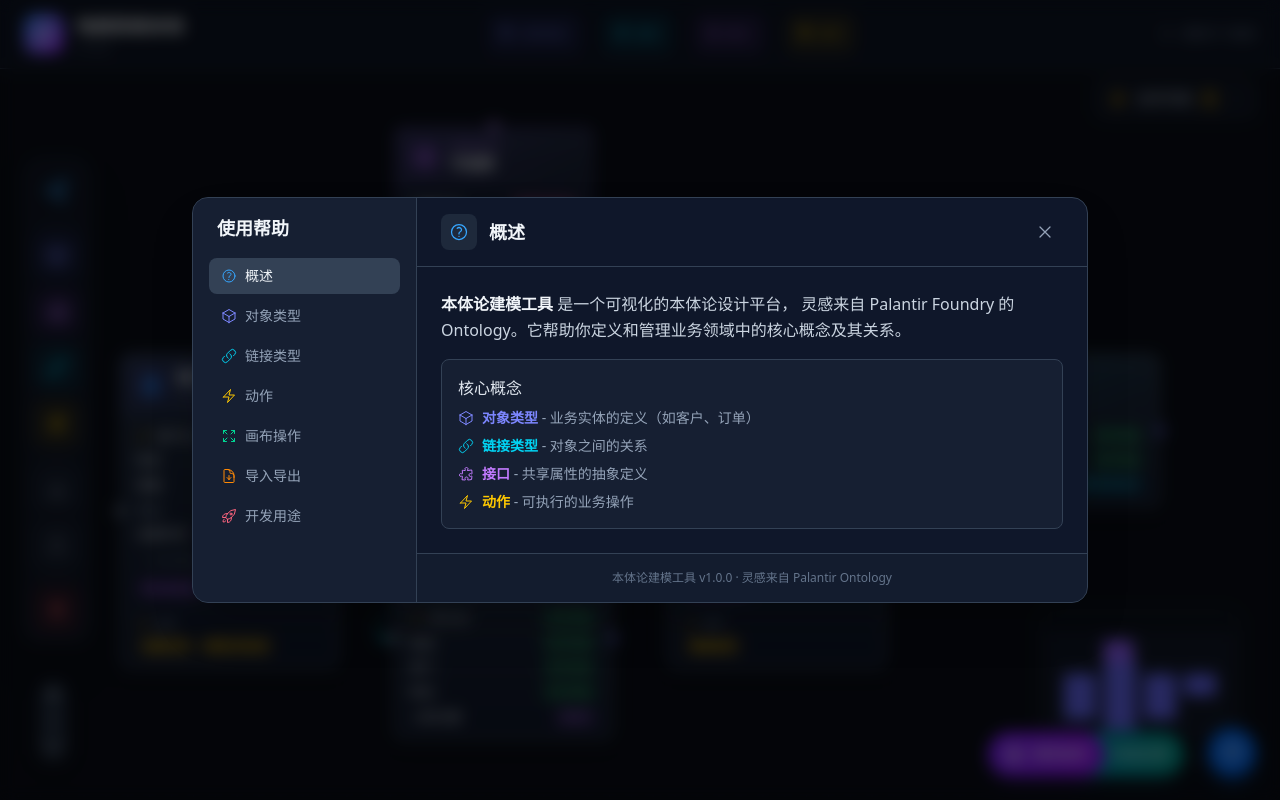
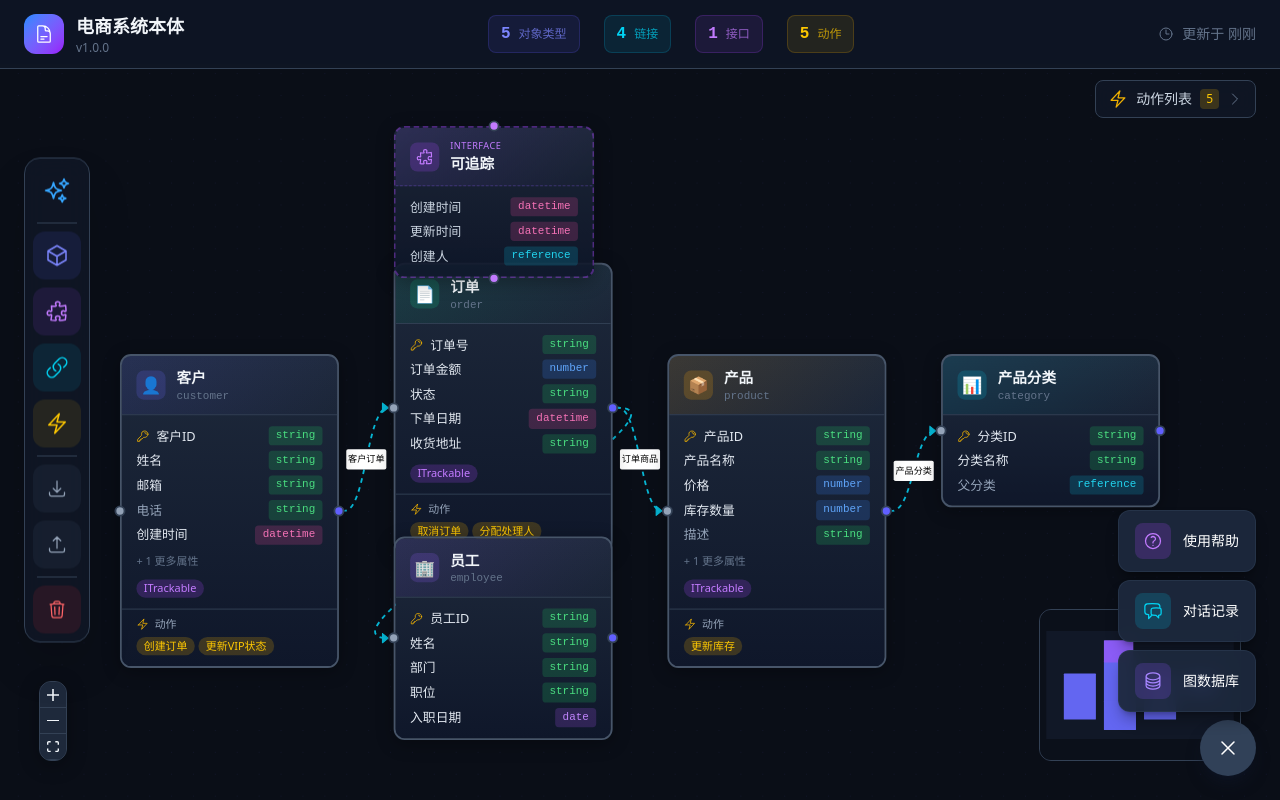
Before and after one commit to Albertsun6/ontology-builder, a React (Vite) app: page / in a window 1280 px wide. Both pictures are taken after a click on the button 1232 px from the left and 752 px from the top of the page. Built offline with nearby package versions, Linux system fonts and the light colour scheme.

Commit message:
feat: 统一悬浮菜单，整合功能入口
- 新增 FloatingMenu 组件替代多个独立按钮
- 点击主按钮展开菜单：帮助、对话记录、图数据库
- 各面板组件改为受控模式
- 菜单项交错动画效果
- 界面更加简洁美观

```diff
--- a/src/App.tsx
+++ b/src/App.tsx
@@ -1,3 +1,4 @@
+import { useState } from 'react';
 import { ReactFlowProvider } from '@xyflow/react';
 import Canvas from './components/Canvas';
 import Header from './components/Header';
@@ -7,8 +8,13 @@ import ActionList from './components/ActionList';
 import HelpGuide from './components/HelpGuide';
 import { ChatlogViewer } from './components/ChatlogViewer';
 import { GraphDatabaseView } from './components/GraphDatabaseView';
+import { FloatingMenu } from './components/FloatingMenu';
 
 function App() {
+  const [showHelp, setShowHelp] = useState(false);
+  const [showChatlog, setShowChatlog] = useState(false);
+  const [showGraphDB, setShowGraphDB] = useState(false);
+
   return (
     <ReactFlowProvider>
       <div className="h-screen w-screen overflow-hidden bg-surface-950">
@@ -19,9 +25,27 @@ function App() {
         <Toolbar />
         <Panel />
         <ActionList />
-        <HelpGuide />
-        <ChatlogViewer />
-        <GraphDatabaseView />
+
+        {/* 悬浮菜单 */}
+        <FloatingMenu
+          onOpenHelp={() => setShowHelp(true)}
+          onOpenChatlog={() => setShowChatlog(true)}
+          onOpenGraphDB={() => setShowGraphDB(true)}
+        />
+
+        {/* 各面板 - 由 FloatingMenu 控制 */}
+        <HelpGuide
+          isOpen={showHelp}
+          onClose={() => setShowHelp(false)}
+        />
+        <ChatlogViewer
+          isOpen={showChatlog}
+          onClose={() => setShowChatlog(false)}
+        />
+        <GraphDatabaseView
+          isOpen={showGraphDB}
+          onClose={() => setShowGraphDB(false)}
+        />
       </div>
     </ReactFlowProvider>
   );
--- a/src/components/ChatlogViewer.tsx
+++ b/src/components/ChatlogViewer.tsx
@@ -323,16 +323,54 @@ const CHATLOG_CONTENT = `# 对话记录
 **状态标签：** ✅完成
 
 ---
+
+## 统一悬浮菜单
+
+**时间戳：** 2025-12-29 04:45
+
+**对话标题：** 将帮助、对话记录、图数据库按钮合并为菜单
+
+**用户需求：**
+把帮助，对话记录，图数据库以菜单的方式呈现
+
+**解决方案：**
+1. 创建 FloatingMenu 组件，点击展开菜单
+2. 菜单项：使用帮助、对话记录、图数据库
+3. 各组件改为受控模式，统一管理状态
+
+**代码改动：**
+- 新增 \`src/components/FloatingMenu.tsx\`
+- 修改各面板组件支持外部控制
+
+**状态标签：** ✅完成
+
+---
 `;
 
-export const ChatlogViewer = () => {
-  const [isOpen, setIsOpen] = useState(false);
+interface ChatlogViewerProps {
+  isOpen?: boolean;
+  onClose?: () => void;
+  showTrigger?: boolean;
+}
+
+export const ChatlogViewer = ({ isOpen: externalIsOpen, onClose, showTrigger = false }: ChatlogViewerProps) => {
+  const [internalIsOpen, setInternalIsOpen] = useState(false);
+
+  const isOpen = externalIsOpen !== undefined ? externalIsOpen : internalIsOpen;
+  const handleClose = () => {
+    if (onClose) {
+      onClose();
+    } else {
+      setInternalIsOpen(false);
+    }
+  };
 
   return (
     <>
-      {/* 触发按钮 - 右下角 */}
+      {/* 触发按钮 - 仅在 showTrigger 为 true 时显示 */}
+      {showTrigger && (
         <button
-        onClick={() => setIsOpen(true)}
+          onClick={() => setInternalIsOpen(true)}
           className="fixed bottom-6 right-24 z-40 flex items-center gap-2 px-4 py-3
             bg-gradient-to-r from-cyan-600 to-teal-600 hover:from-cyan-500 hover:to-teal-500
             text-white rounded-full shadow-lg shadow-cyan-900/30
@@ -342,6 +380,7 @@ export const ChatlogViewer = () => {
           <ChatBubbleLeftRightIcon className="w-5 h-5" />
           <span className="text-sm font-medium">对话记录</span>
         </button>
+      )}
 
       {/* 侧边面板 */}
       {isOpen && (
@@ -349,7 +388,7 @@ export const ChatlogViewer = () => {
           {/* 遮罩层 */}
           <div
             className="absolute inset-0 bg-black/60 backdrop-blur-sm"
-            onClick={() => setIsOpen(false)}
+            onClick={handleClose}
           />
 
           {/* 面板内容 */}
@@ -368,7 +407,7 @@ export const ChatlogViewer = () => {
                 </div>
               </div>
               <button
-                onClick={() => setIsOpen(false)}
+                onClick={handleClose}
                 className="p-2 rounded-lg hover:bg-white/10 transition-colors"
               >
                 <XMarkIcon className="w-6 h-6 text-gray-400" />
--- /dev/null
+++ b/src/components/FloatingMenu.tsx
@@ -0,0 +1,139 @@
+import { useState } from 'react';
+import {
+  Bars3Icon,
+  XMarkIcon,
+  QuestionMarkCircleIcon,
+  ChatBubbleLeftRightIcon,
+  CircleStackIcon,
+} from '@heroicons/react/24/outline';
+
+interface MenuItem {
+  id: string;
+  label: string;
+  icon: React.ElementType;
+  color: string;
+  bgColor: string;
+  onClick: () => void;
+}
+
+interface FloatingMenuProps {
+  onOpenHelp: () => void;
+  onOpenChatlog: () => void;
+  onOpenGraphDB: () => void;
+}
+
+export const FloatingMenu = ({
+  onOpenHelp,
+  onOpenChatlog,
+  onOpenGraphDB,
+}: FloatingMenuProps) => {
+  const [isOpen, setIsOpen] = useState(false);
+
+  const menuItems: MenuItem[] = [
+    {
+      id: 'help',
+      label: '使用帮助',
+      icon: QuestionMarkCircleIcon,
+      color: 'text-purple-400',
+      bgColor: 'bg-purple-500/20 hover:bg-purple-500/30',
+      onClick: () => {
+        onOpenHelp();
+        setIsOpen(false);
+      },
+    },
+    {
+      id: 'chatlog',
+      label: '对话记录',
+      icon: ChatBubbleLeftRightIcon,
+      color: 'text-cyan-400',
+      bgColor: 'bg-cyan-500/20 hover:bg-cyan-500/30',
+      onClick: () => {
+        onOpenChatlog();
+        setIsOpen(false);
+      },
+    },
+    {
+      id: 'graphdb',
+      label: '图数据库',
+      icon: CircleStackIcon,
+      color: 'text-violet-400',
+      bgColor: 'bg-violet-500/20 hover:bg-violet-500/30',
+      onClick: () => {
+        onOpenGraphDB();
+        setIsOpen(false);
+      },
+    },
+  ];
+
+  return (
+    <div className="fixed bottom-6 right-6 z-40">
+      {/* 菜单项 */}
+      <div
+        className={`
+          absolute bottom-16 right-0 flex flex-col gap-2
+          transition-all duration-300 origin-bottom-right
+          ${isOpen
+            ? 'opacity-100 scale-100 pointer-events-auto'
+            : 'opacity-0 scale-95 pointer-events-none'
+          }
+        `}
+      >
+        {menuItems.map((item, index) => (
+          <button
+            key={item.id}
+            onClick={item.onClick}
+            className={`
+              flex items-center gap-3 px-4 py-3 rounded-xl
+              bg-slate-800/95 backdrop-blur-sm border border-slate-700/50
+              shadow-lg shadow-black/30 hover:shadow-xl
+              transition-all duration-200 hover:scale-105
+              ${isOpen ? 'translate-y-0' : 'translate-y-4'}
+            `}
+            style={{
+              transitionDelay: isOpen ? `${index * 50}ms` : '0ms',
+            }}
+          >
+            <div className={`p-2 rounded-lg ${item.bgColor}`}>
+              <item.icon className={`w-5 h-5 ${item.color}`} />
+            </div>
+            <span className="text-sm font-medium text-white whitespace-nowrap">
+              {item.label}
+            </span>
+          </button>
+        ))}
+      </div>
+
+      {/* 主按钮 */}
+      <button
+        onClick={() => setIsOpen(!isOpen)}
+        className={`
+          w-14 h-14 rounded-full flex items-center justify-center
+          shadow-lg transition-all duration-300 hover:scale-105
+          ${isOpen
+            ? 'bg-slate-700 hover:bg-slate-600 shadow-slate-900/50'
+            : 'bg-gradient-to-r from-indigo-600 to-purple-600 hover:from-indigo-500 hover:to-purple-500 shadow-indigo-900/40'
+          }
+        `}
+        title={isOpen ? '关闭菜单' : '打开菜单'}
+      >
+        <div className={`transition-transform duration-300 ${isOpen ? 'rotate-90' : ''}`}>
+          {isOpen ? (
+            <XMarkIcon className="w-6 h-6 text-white" />
+          ) : (
+            <Bars3Icon className="w-6 h-6 text-white" />
+          )}
+        </div>
+      </button>
+
+      {/* 点击外部关闭 */}
+      {isOpen && (
+        <div
+          className="fixed inset-0 -z-10"
+          onClick={() => setIsOpen(false)}
+        />
+      )}
+    </div>
+  );
+};
+
+export default FloatingMenu;
--- a/src/components/GraphDatabaseView.tsx
+++ b/src/components/GraphDatabaseView.tsx
@@ -14,10 +14,25 @@ import { useOntologyStore } from '../store/ontologyStore';
 
 type TabType = 'overview' | 'schema' | 'cypher' | 'export';
 
-export const GraphDatabaseView = () => {
-  const [isOpen, setIsOpen] = useState(false);
+interface GraphDatabaseViewProps {
+  isOpen?: boolean;
+  onClose?: () => void;
+  showTrigger?: boolean;
+}
+
+export const GraphDatabaseView = ({ isOpen: externalIsOpen, onClose, showTrigger = false }: GraphDatabaseViewProps) => {
+  const [internalIsOpen, setInternalIsOpen] = useState(false);
   const [activeTab, setActiveTab] = useState<TabType>('overview');
   const [copiedText, setCopiedText] = useState<string | null>(null);
+
+  const isOpen = externalIsOpen !== undefined ? externalIsOpen : internalIsOpen;
+  const handleClose = () => {
+    if (onClose) {
+      onClose();
+    } else {
+      setInternalIsOpen(false);
+    }
+  };
 
   const { ontology } = useOntologyStore();
 
@@ -222,9 +237,10 @@ RETURN path`);
 
   return (
     <>
-      {/* 触发按钮 */}
+      {/* 触发按钮 - 仅在 showTrigger 为 true 时显示 */}
+      {showTrigger && (
         <button
-        onClick={() => setIsOpen(true)}
+          onClick={() => setInternalIsOpen(true)}
           className="fixed bottom-6 right-44 z-40 flex items-center gap-2 px-4 py-3
             bg-gradient-to-r from-violet-600 to-purple-600 hover:from-violet-500 hover:to-purple-500
             text-white rounded-full shadow-lg shadow-violet-900/30
@@ -234,13 +250,14 @@ RETURN path`);
           <CircleStackIcon className="w-5 h-5" />
           <span className="text-sm font-medium">图数据库</span>
         </button>
+      )}
 
       {/* 面板 */}
       {isOpen && (
         <div className="fixed inset-0 z-50 flex justify-end">
           <div
             className="absolute inset-0 bg-black/60 backdrop-blur-sm"
-            onClick={() => setIsOpen(false)}
+            onClick={handleClose}
           />
 
           <div className="relative w-full max-w-3xl bg-gradient-to-b from-slate-900 to-slate-950
@@ -258,7 +275,7 @@ RETURN path`);
                 </div>
               </div>
               <button
-                onClick={() => setIsOpen(false)}
+                onClick={handleClose}
                 className="p-2 rounded-lg hover:bg-white/10 transition-colors"
               >
                 <XMarkIcon className="w-6 h-6 text-gray-400" />
--- a/src/components/HelpGuide.tsx
+++ b/src/components/HelpGuide.tsx
@@ -25,9 +25,24 @@ interface Section {
   content: React.ReactNode;
 }
 
-export default function HelpGuide() {
-  const [isOpen, setIsOpen] = useState(false);
+interface HelpGuideProps {
+  isOpen?: boolean;
+  onClose?: () => void;
+  showTrigger?: boolean;
+}
+
+export default function HelpGuide({ isOpen: externalIsOpen, onClose, showTrigger = false }: HelpGuideProps) {
+  const [internalIsOpen, setInternalIsOpen] = useState(false);
   const [activeSection, setActiveSection] = useState('overview');
+
+  const isOpen = externalIsOpen !== undefined ? externalIsOpen : internalIsOpen;
+  const handleClose = () => {
+    if (onClose) {
+      onClose();
+    } else {
+      setInternalIsOpen(false);
+    }
+  };
 
   const sections: Section[] = [
     {
@@ -479,14 +494,16 @@ export default function HelpGuide() {
 
   return (
     <>
-      {/* Help Button */}
+      {/* Help Button - 仅在 showTrigger 为 true 时显示 */}
+      {showTrigger && (
         <button
-        onClick={() => setIsOpen(true)}
+          onClick={() => setInternalIsOpen(true)}
           className="fixed bottom-6 right-6 z-40 w-12 h-12 rounded-full bg-onto-600 hover:bg-onto-500 text-white shadow-lg shadow-onto-600/30 flex items-center justify-center transition-all hover:scale-105"
           title="使用帮助"
         >
           <QuestionMarkCircleIcon className="w-6 h-6" />
         </button>
+      )}
 
       {/* Help Modal */}
       {isOpen && (
@@ -494,7 +511,7 @@ export default function HelpGuide() {
           {/* Backdrop */}
           <div
             className="absolute inset-0 bg-black/60 backdrop-blur-sm"
-            onClick={() => setIsOpen(false)}
+            onClick={handleClose}
           />
 
           {/* Modal */}
@@ -547,7 +564,7 @@ export default function HelpGuide() {
                   })()}
                 </div>
                 <button
-                  onClick={() => setIsOpen(false)}
+                  onClick={handleClose}
                   className="p-2 text-surface-400 hover:text-surface-200 hover:bg-surface-700 rounded-lg transition-colors"
                 >
                   <XMarkIcon className="w-5 h-5" />
--- a/src/components/index.ts
+++ b/src/components/index.ts
@@ -9,6 +9,7 @@ export { default as ActionList } from './ActionList';
 export { default as HelpGuide } from './HelpGuide';
 export { ChatlogViewer } from './ChatlogViewer';
 export { GraphDatabaseView } from './GraphDatabaseView';
+export { FloatingMenu } from './FloatingMenu';
 
 // Editor Components
 export { default as PropertyEditor } from './PropertyEditor';
```
Also changed, not shown: 1 other file (tests, documents, lock files or other folders). Lines whose indentation alone changed are shown as unchanged.
